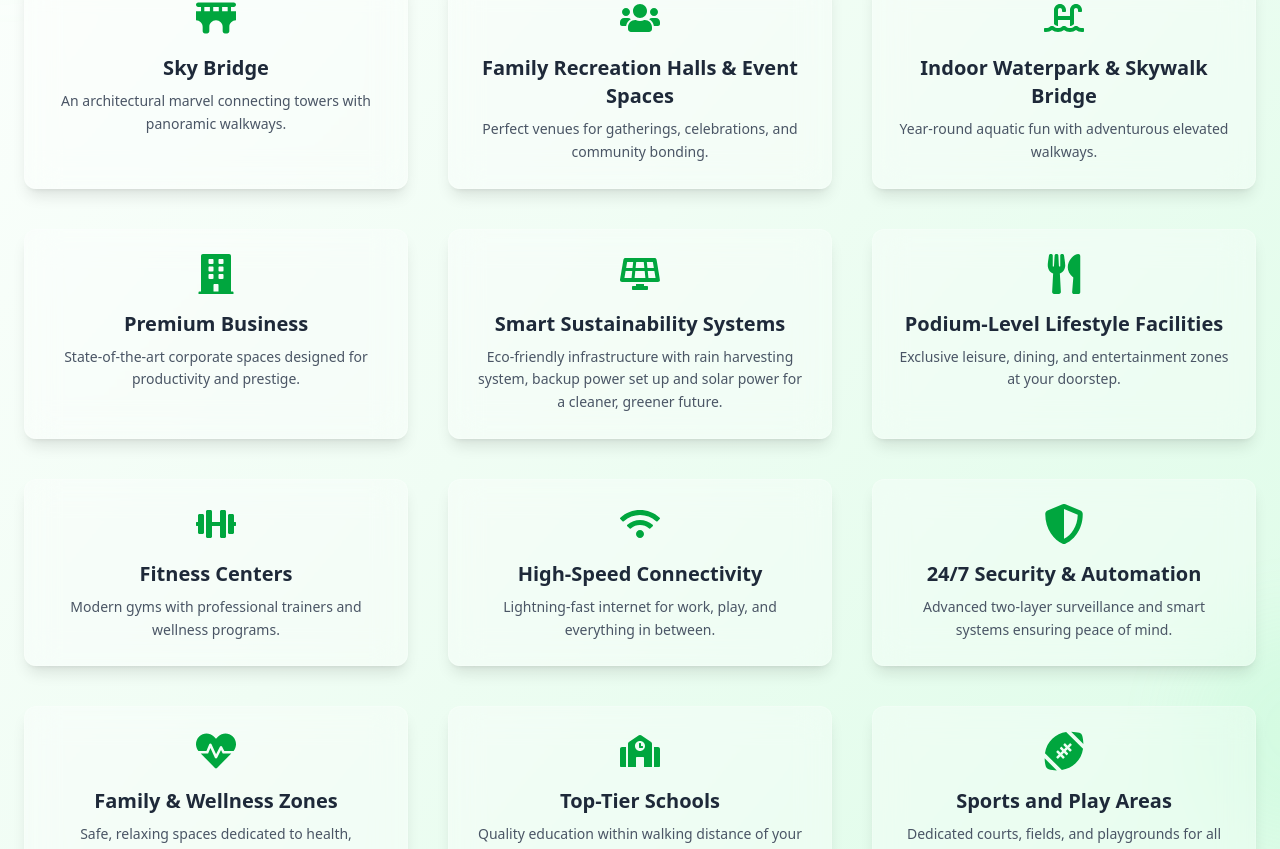
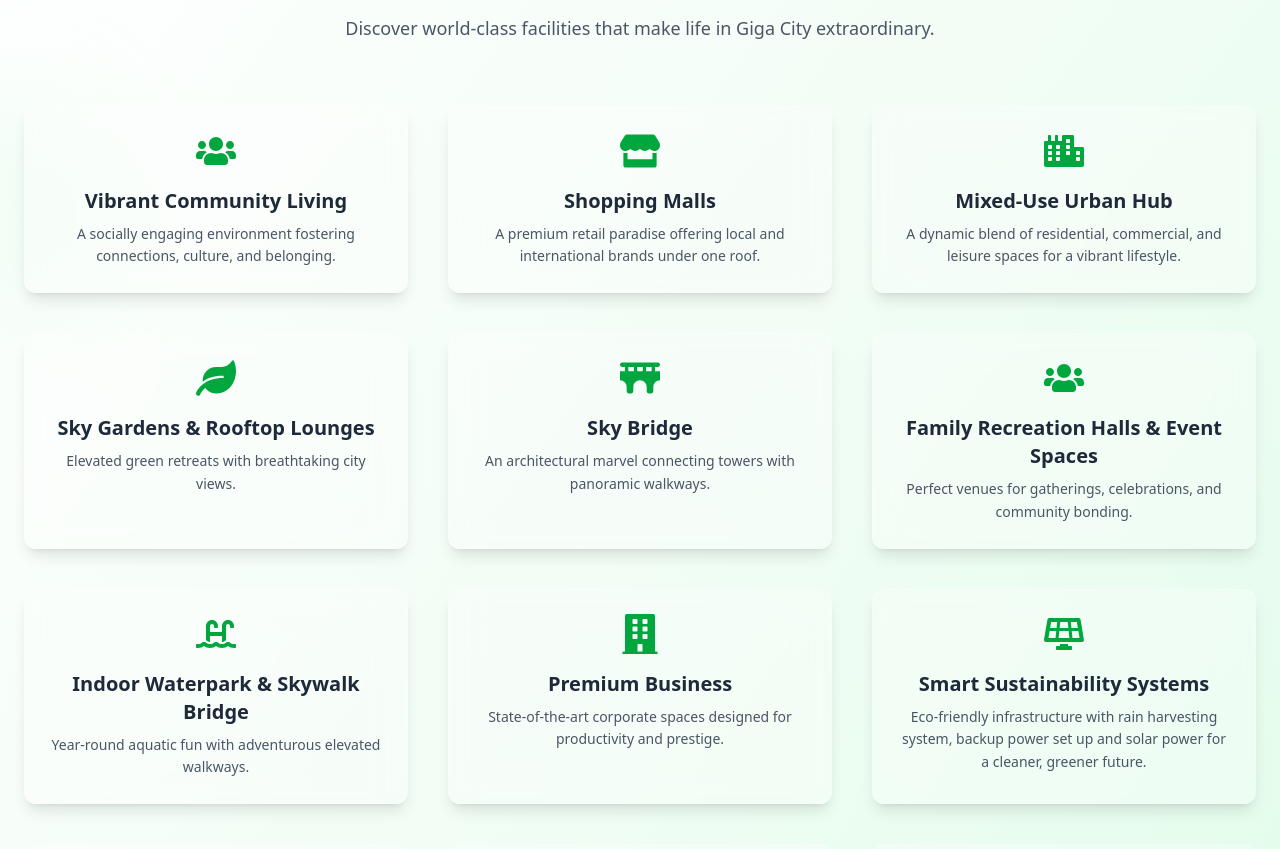
Before and after one commit to GigaGroupAE/gigacity, a Next.js app: page / in a window 1280 px wide. Shown: the part 4360-5209 px from the top of the page. Built offline with nearby package versions, Linux system fonts and the light colour scheme.

Commit message:
add amenties

```diff
--- a/src/components/ LifestyleAmenities.tsx
+++ b/src/components/ LifestyleAmenities.tsx
@@ -21,6 +21,12 @@ import {
 import { FaBridge } from "react-icons/fa6";
 
 const amenities = [
+  {
+    icon: <FaUsers className="w-10 h-10 text-green-600" />,
+    title: "Vibrant Community Living",
+    description:
+      "A socially engaging environment fostering connections, culture, and belonging.",
+  },
   {
     icon: <FaStore className="w-10 h-10 text-green-600" />,
     title: "Shopping Malls",
--- a/src/components/OngoingProjects.tsx
+++ b/src/components/OngoingProjects.tsx
@@ -89,7 +89,7 @@ const OngoingProjects = () => {
               className="group relative overflow-hidden rounded-2xl shadow-lg hover:shadow-2xl bg-white/30 backdrop-blur-md border border-white/20 transition-all duration-300 hover:scale-[1.02]"
             >
               {/* Project Image */}
-              <div className="relative w-full h-[320px]">
+              <div className="relative w-full h-[500px]">
                 <Image
                   src={project.image}
                   alt={project.title}
```
